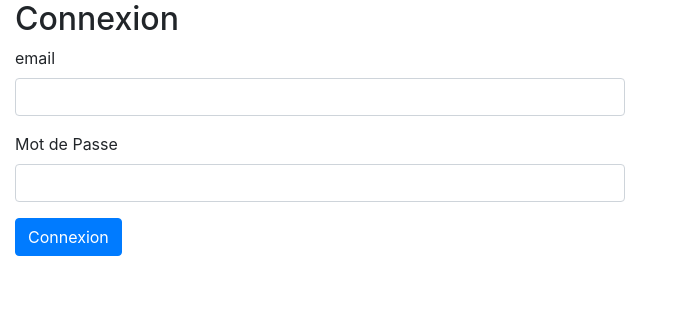
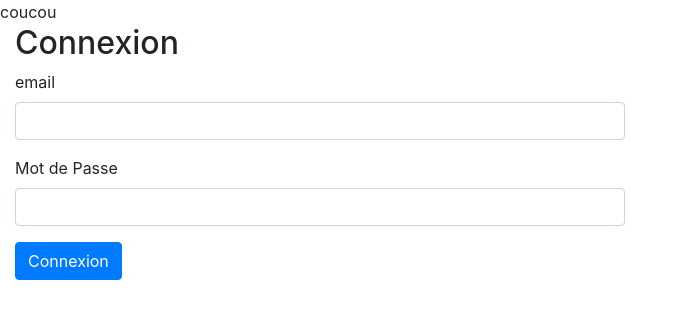
Before and after one commit to AlbertKr/react-ruby, a React (Create React App) app: page /connexion in a window 1280 px wide. Shown: the top 318 px of the page, without its empty margins (0-687 px from the left). Built offline with nearby package versions, Linux system fonts and the light colour scheme.

Commit message:
before pull

```diff
--- a/src/App.js
+++ b/src/App.js
@@ -19,6 +19,7 @@ class App extends Component {
     render() {
         return (
             <Router>
+            <div>coucou</div>
                 <Switch>
                     <Route exact path="/">
                         <Redirect to="/connexion"/>
--- a/src/components/Login/Login.js
+++ b/src/components/Login/Login.js
@@ -44,7 +44,6 @@ class Login extends React.Component {
 
         const { redirect } = this.state;
         if (redirect) {
-            console.log("aze");
             return <Redirect to='/accueil' />;
         }
         return (
```
